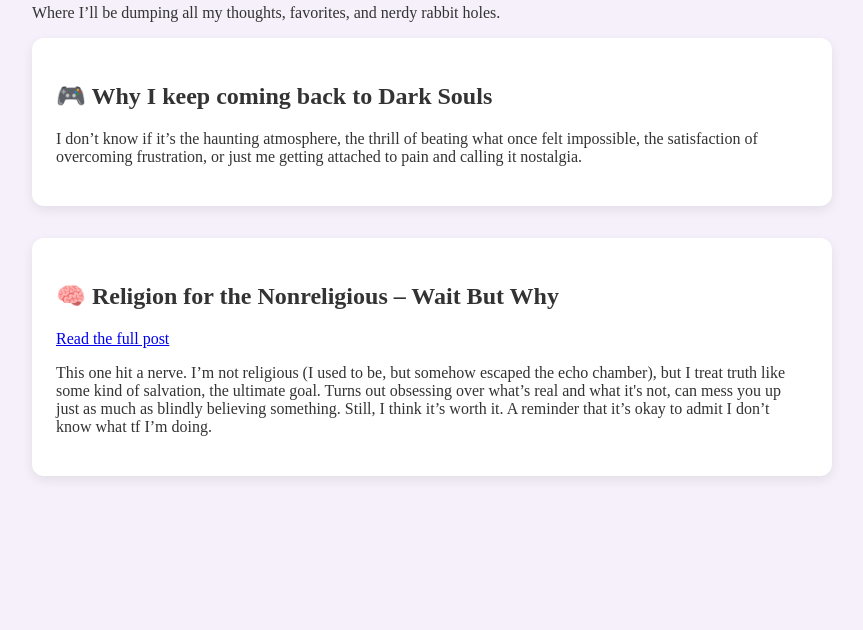
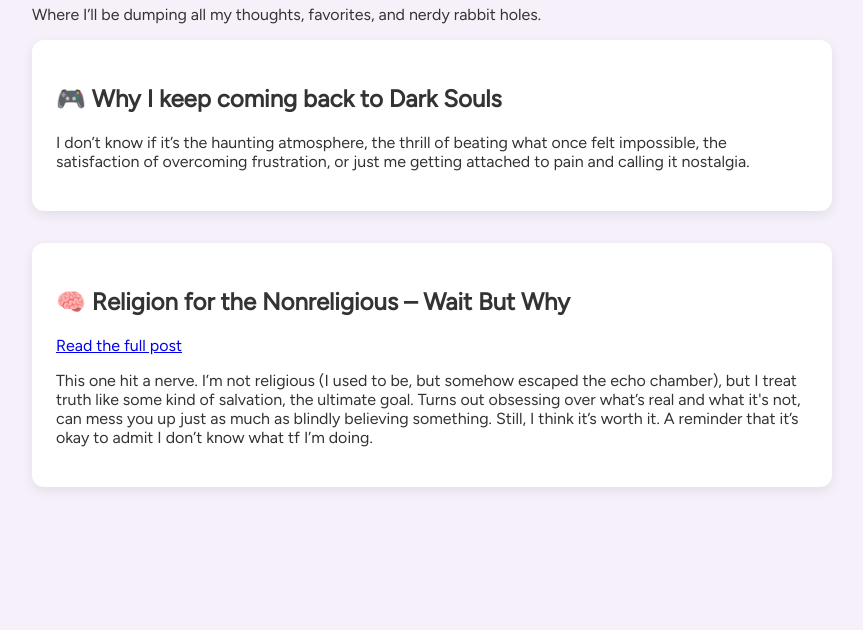
Before and after one commit to agostinayori/agostinayori, a plain HTML site: page index.html in a window 1280 px wide. Shown: the part 170-800 px from the top of the page, without its empty margins (208-1071 px from the left). Drawn offline with Linux system fonts and the light colour scheme.

Commit message:
Update style.css

```diff
--- a/style.css
+++ b/style.css
@@ -1,5 +1,5 @@
 body {
-  ffont-family: 'Figtree', sans-serif;
+  font-family: 'Figtree', sans-serif;
   font-weight: 400;
   background-color: #f6f0fa;
   color: #333;
```
